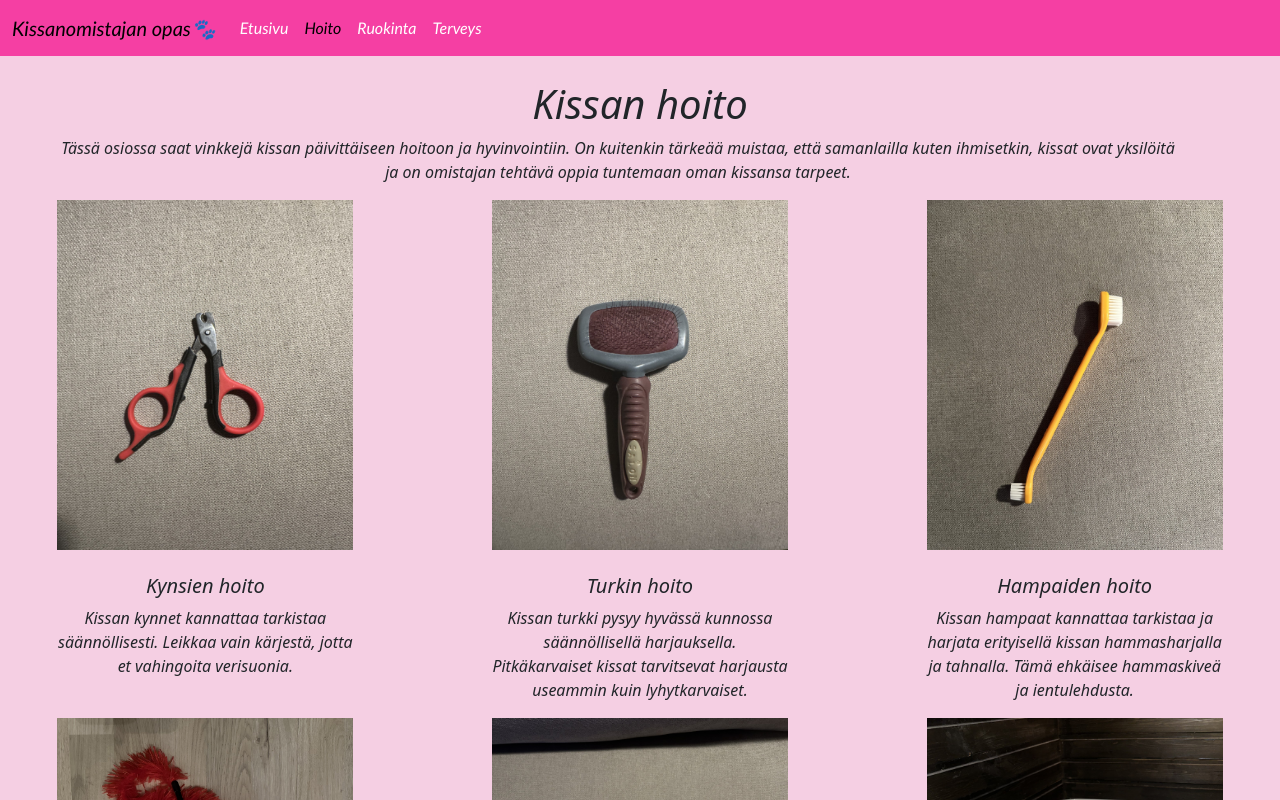
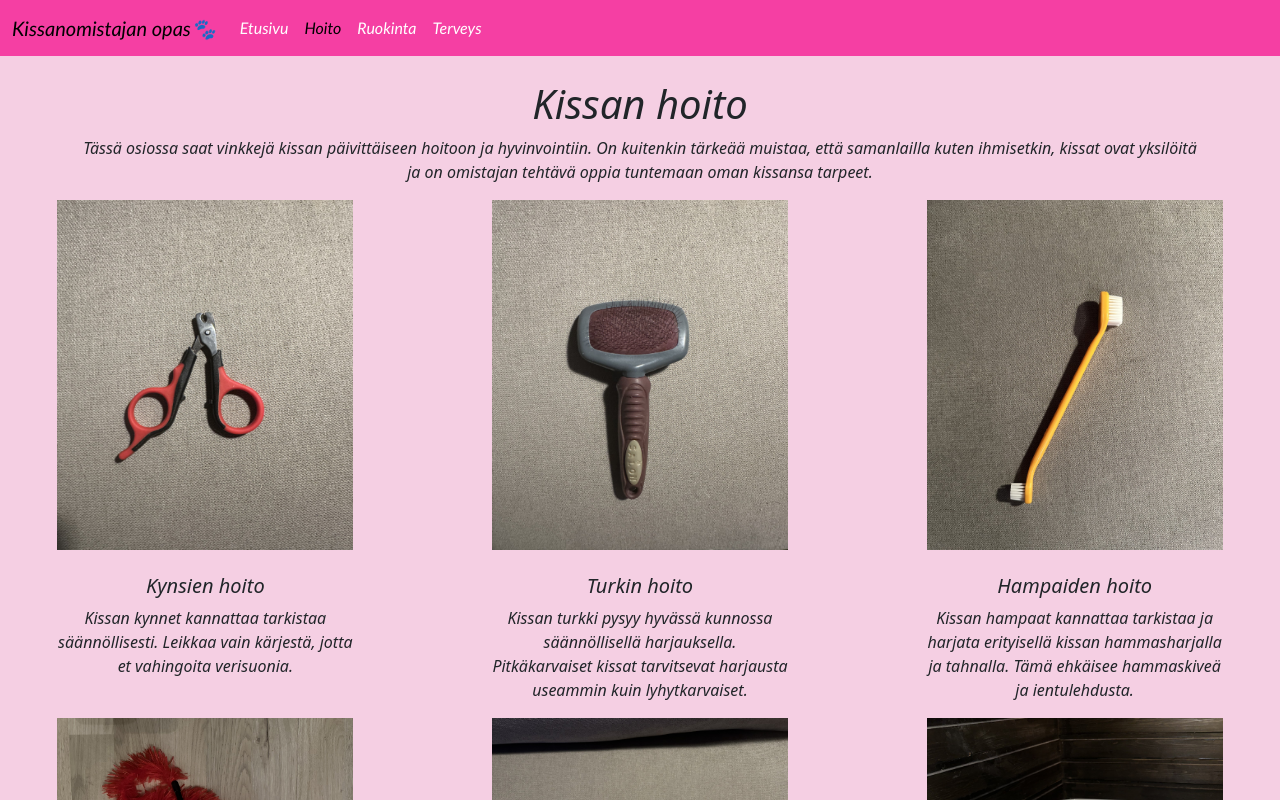
Before and after one commit to mikaelalinnea/WK-projekti, a plain HTML site: page hoito.html in a window 1280 px wide. Shown: the top 800 px of the page. Drawn offline with nearby package versions, Linux system fonts and the light colour scheme.

Commit message:
muutosta

```diff
--- a/hoito.html
+++ b/hoito.html
@@ -29,7 +29,7 @@
 </nav>
 <main class="text-center">
 <h1 class="mt-4">Kissan hoito</h1>
-<div class="container mx-5">
+<div class="container">
 <p>Tässä osiossa saat vinkkejä kissan päivittäiseen hoitoon ja hyvinvointiin. On kuitenkin tärkeää muistaa, että samanlailla kuten ihmisetkin, kissat ovat yksilöitä ja on omistajan tehtävä oppia tuntemaan oman kissansa tarpeet. </p>
 </div>
 
```
Also changed, not shown: index.html (+1 -1 lines), ruokinta.html (+1 -1 lines).
